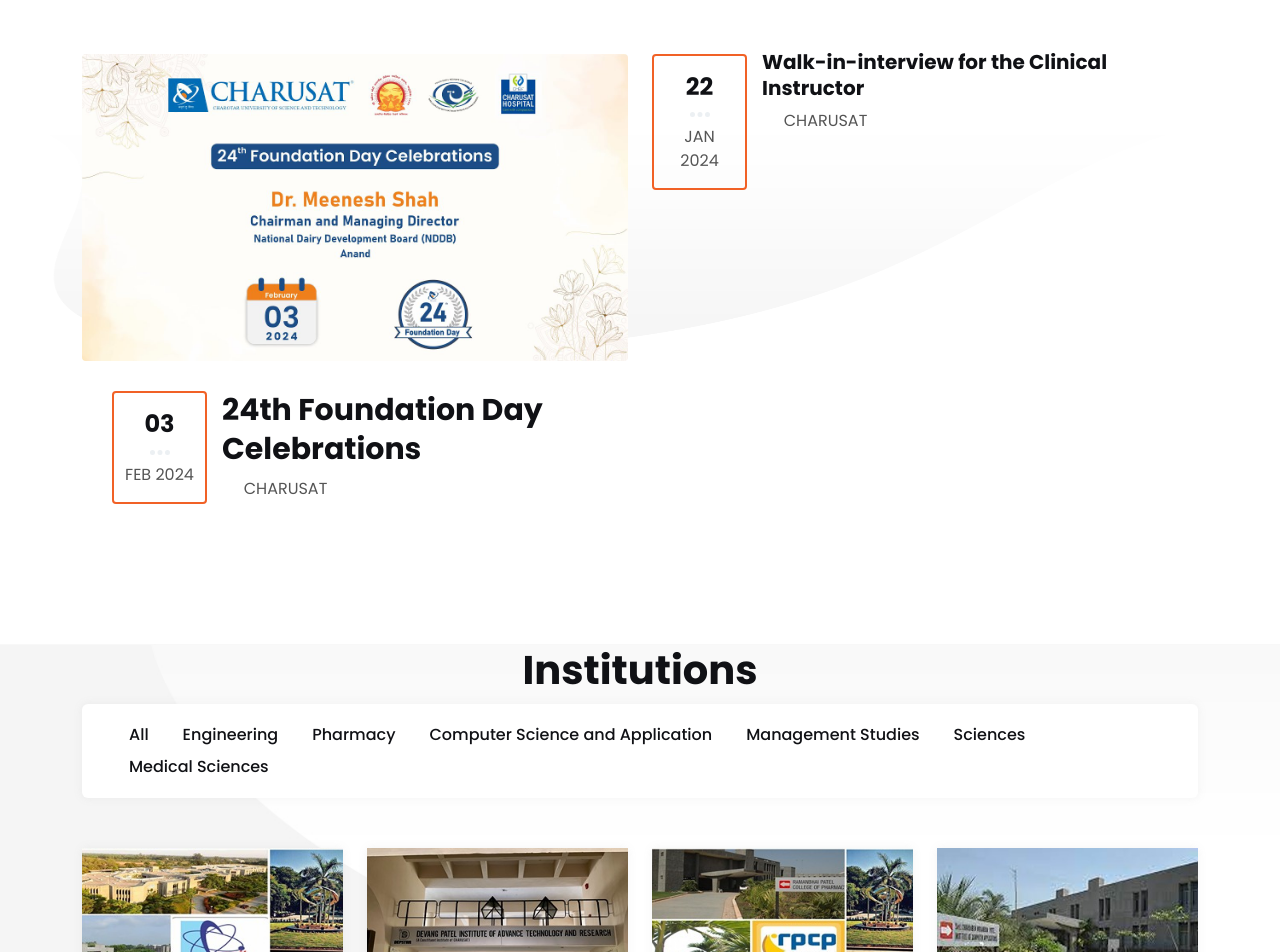
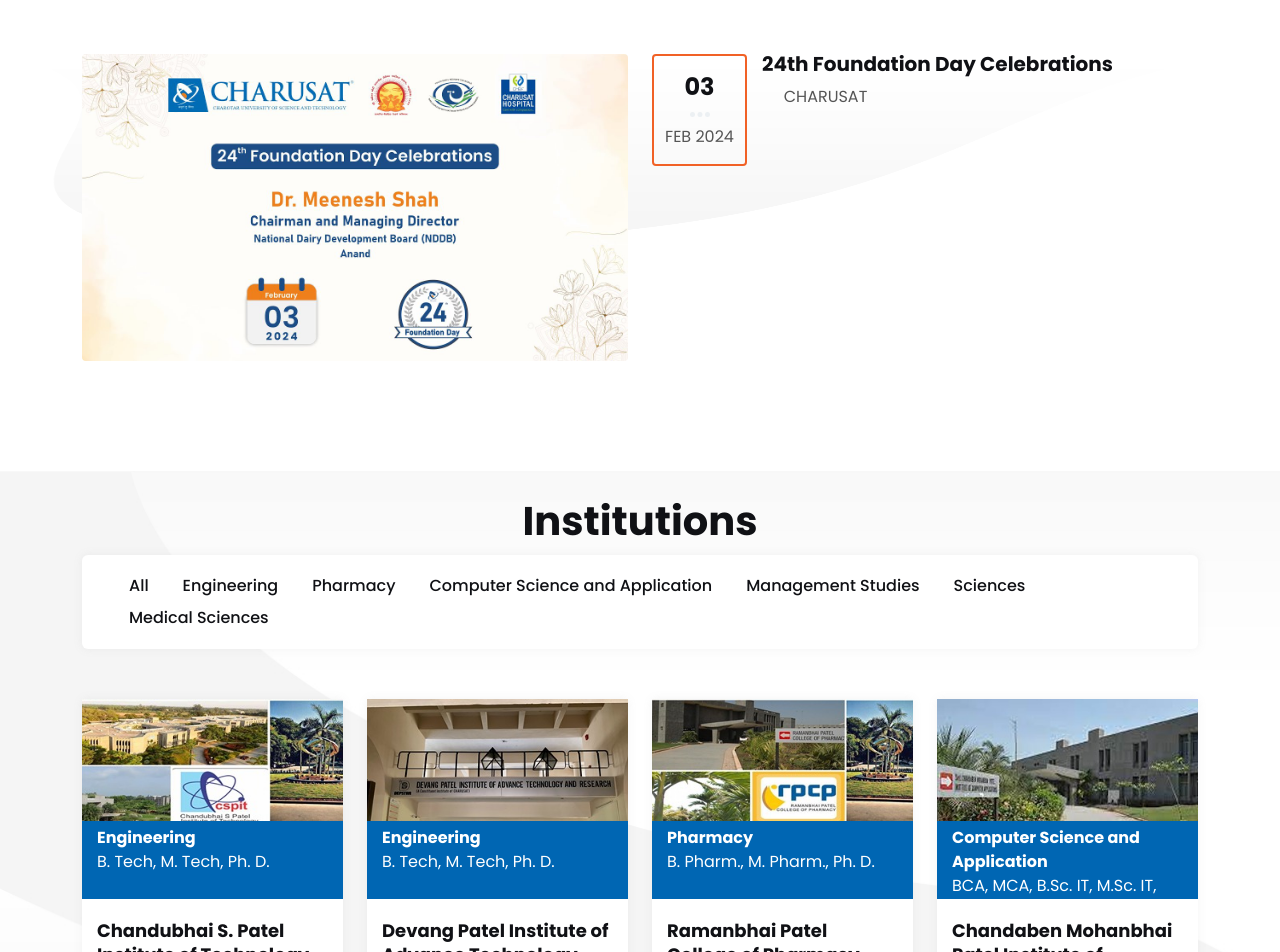
Before and after one commit to Parmesh119/CHARUSATv4, a React (Create React App) app: page / in a window 1280 px wide. Shown: the part 1540-2492 px from the top of the page. Built offline with nearby package versions, Linux system fonts and the light colour scheme; a web font is replaced by a local one.

Commit message:
uppdates

```diff
--- a/src/component/section/Faculties.jsx
+++ b/src/component/section/Faculties.jsx
@@ -138,7 +138,7 @@
       <div className="course-shape two">
         <img src="assets/images/shape-img/icon/02.png" alt="education" />
       </div>
-      <div className="container">
+      <div className="container py-4">
         <h2 className="title text-center">{title}</h2>
         <div className="section-header">
           <div className="course-filter-group">
--- a/src/component/section/event.jsx
+++ b/src/component/section/event.jsx
@@ -1,5 +1,6 @@
 import conferenceOnEthicsReviewInHealthResearch from '../../files/event/Conference on Ethics Review in Health Research.pdf'
 import certifcateCourseOnRProgrammingForBeginners from '../../files/event/Brochure_RProgramming.pdf'
+import { Link } from 'react-router-dom';
 const subTitle = "Don’t Miss the Day";
 const title = "Announcements";
 const desc = "";
@@ -22,16 +23,15 @@
 
 const eventListTwo = [
   {
-    Date: "22",
-    MonthYear: "JAN 2024",
-    link: "assets/images/MTIN_Clinical_Instructor_Interview_2024.jpg",
+    Date: "03",
+    MonthYear: "FEB 2024",
+    link: "https://www.youtube.com/watch?v=9TB7wn-ciCQ&ab_channel=CHARUSAT",
     openInNewTab: true,
     title:
-      "Walk-in-interview for the Clinical Instructor",
+      "24th Foundation Day Celebrations",
     Time: "",
     Place: " CHARUSAT",
-  },
-
+  }
 ];
 
 const Event = () => {
@@ -51,9 +51,9 @@
                   <div className="event-item">
                     <div className="event-inner">
                       <div className="event-thumb">
-                        <img src={`${val.imgUrl}`} alt={`${val.imgAlt}`} data-aos="fade-right"/>
+                       <Link to="https://www.youtube.com/watch?v=9TB7wn-ciCQ&ab_channel=CHARUSAT"> <img src={`${val.imgUrl}`} alt={`${val.imgAlt}`} data-aos="fade-right"/></Link>
                       </div>
-                      <div className="event-content" data-aos="fade-right"  data-aos-duration="3000">
+                      {/* <div className="event-content" data-aos="fade-right"  data-aos-duration="3000">
                         <div className="event-date-info">
                           <div className="edi-box">
                             <h4>{val.Date}</h4>
@@ -84,7 +84,7 @@
                             )}
                           </ul>
                         </div>
-                      </div>
+                      </div> */}
                     </div>
                   </div>
                 </div>
```
